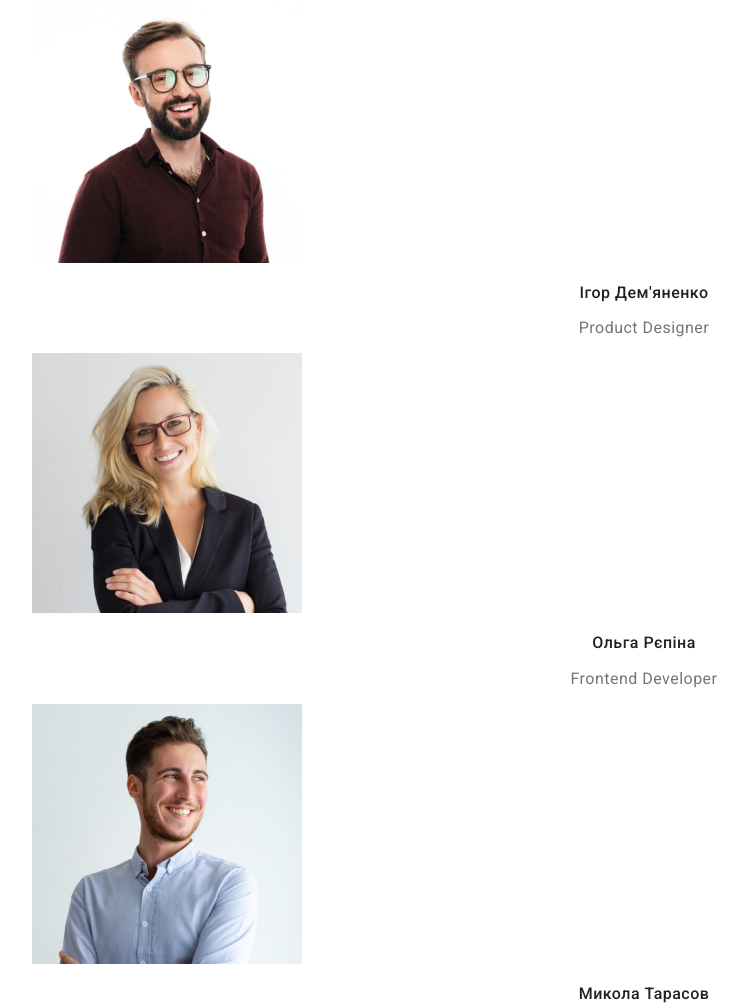
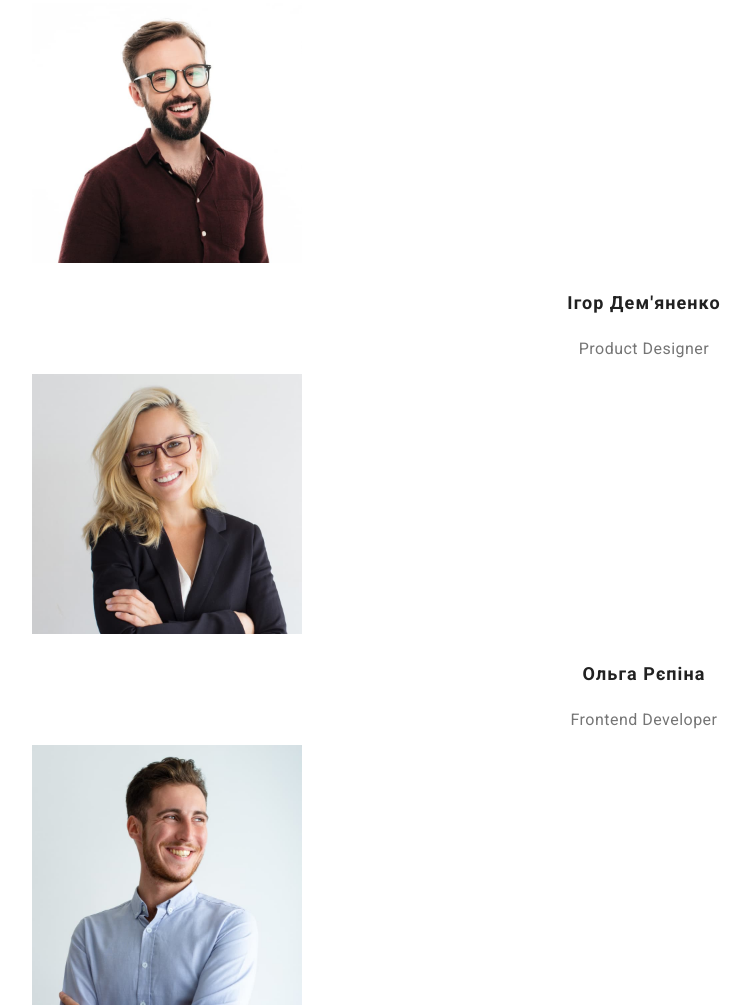
Before and after one commit to MartaKlym/goit-markup-hw-02, a plain HTML site: page index.html in a window 1280 px wide. Shown: the part 1687-2695 px from the top of the page, without its empty margins (16-766 px from the left). Drawn offline with Linux system fonts and the light colour scheme.

Commit message:
text color

```diff
--- a/css/styles.css
+++ b/css/styles.css
@@ -38,7 +38,7 @@ body {
     font-size: 14px;
     line-height: 1.2;
     letter-spacing: 0.02em;
-    color: var();
+    color: #212121;
 }
 .studio:visited {
     color: var(--secondary-color);
@@ -211,6 +211,13 @@ body {
     text-align: center;
     letter-spacing: 0.03em;
 }
+.title-name {
+    font-weight: 700;
+    font-size: 18px;
+    line-height: 36px;
+    letter-spacing: 0.06em;
+    color: #212121;
+}
 .project {
     text-decoration: none;
     list-style: none;
```
